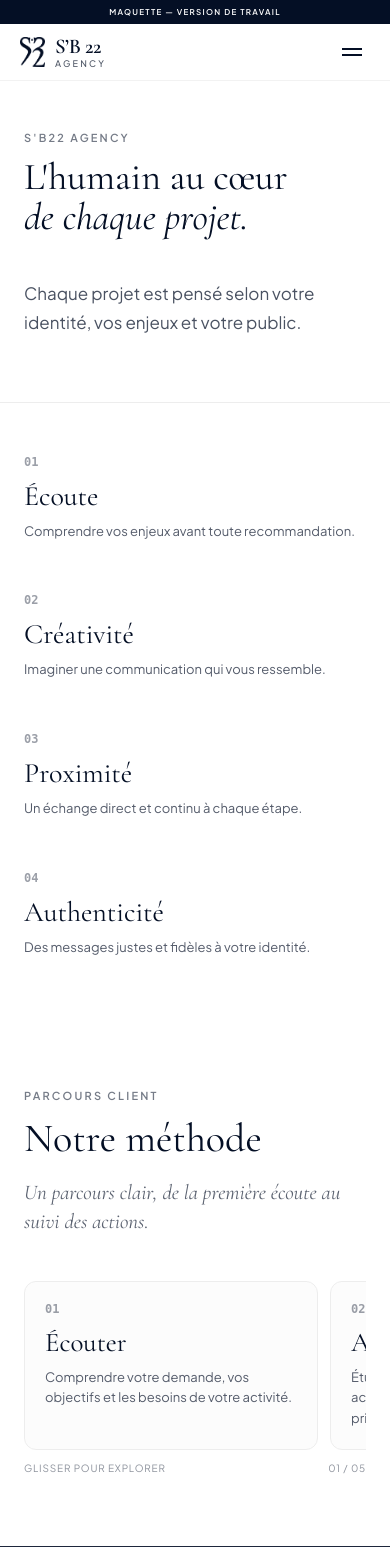
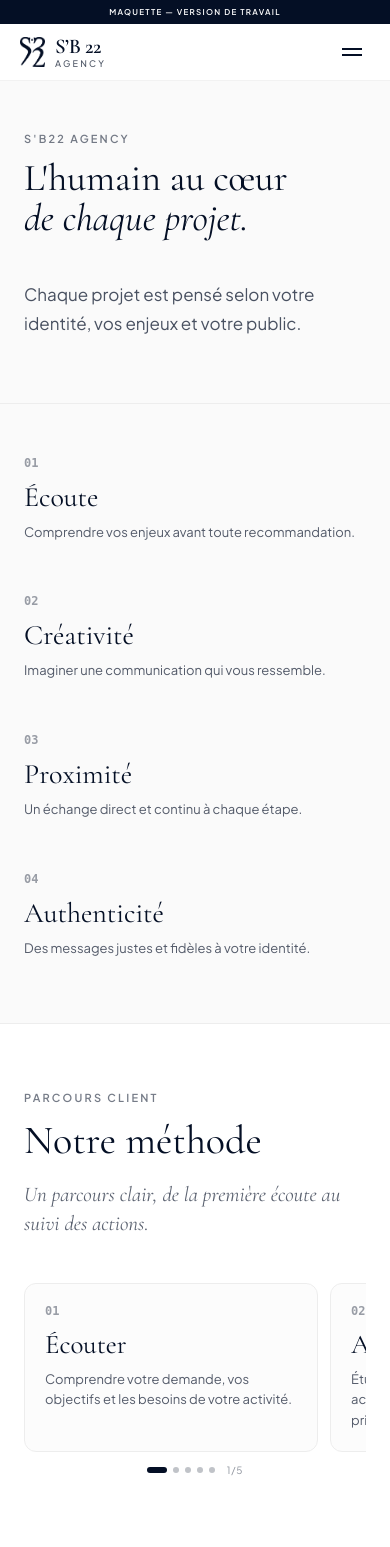
Before and after one commit to XJaooX/SB22-Portfolio-PHP, a PHP site: page /pages/agence/agence.php in a window 390 px wide. Shown: the top 1547 px of the page. Run offline with PHP 8.4, Linux system fonts and the light colour scheme.

Commit message:
pagina agence terminada

```diff
--- a/assets/css/style.css
+++ b/assets/css/style.css
@@ -998,3 +998,39 @@ img {
         text-transform: uppercase;
     }
 }
+
+
+/* Fundo da primeira metade da página L'agence, igual ao portfolio original */
+.agency-panel {
+    background: rgba(237, 237, 237, 0.3);
+    border-top: 1px solid var(--grey);
+    border-bottom: 1px solid var(--grey);
+}
+
+/* Pontos que mostram a posição no carrossel mobile */
+.method-dots {
+    display: flex;
+    align-items: center;
+    gap: 6px;
+}
+
+.method-dot {
+    width: 6px;
+    height: 6px;
+    border-radius: 999px;
+    background: rgba(4, 15, 37, 0.25);
+    transition: 0.2s ease;
+}
+
+.method-dot.active {
+    width: 20px;
+    background: var(--navy);
+}
+
+@media (max-width: 900px) {
+    .method-mobile-info {
+        justify-content: center;
+        align-items: center;
+        gap: 12px;
+    }
+}
--- a/assets/js/main.js
+++ b/assets/js/main.js
@@ -31,6 +31,7 @@ if (siteHeader) {
 // Atualiza o contador enquanto se desliza entre as etapas.
 const methodGrid = document.getElementById('method-grid');
 const methodCounter = document.getElementById('method-counter');
+const methodDots = document.querySelectorAll('.method-dot');
 
 if (methodGrid && methodCounter) {
     methodGrid.addEventListener('scroll', function () {
@@ -50,6 +51,15 @@ if (methodGrid && methodCounter) {
             }
         });
 
-        methodCounter.textContent = String(activeIndex + 1).padStart(2, '0') + ' / ' + String(cards.length).padStart(2, '0');
+        // Atualiza o contador e o ponto ativo.
+        methodCounter.textContent = (activeIndex + 1) + '/' + cards.length;
+
+        methodDots.forEach(function (dot, index) {
+            if (index === activeIndex) {
+                dot.classList.add('active');
+            } else {
+                dot.classList.remove('active');
+            }
+        });
     });
 }
--- a/pages/agence/agence.php
+++ b/pages/agence/agence.php
@@ -1,6 +1,12 @@
 <?php
 // Esta página está dentro de pages/agence, por isso voltamos duas pastas para chegar à raiz.
 $basePath = '../../';
+
+// Indica à navbar qual é a página atual.
+$currentPage = 'agence';
+
+// Título mostrado no separador do navegador.
+$pageTitle = "L’agence — S’B 22 Agency";
 
 // Valores da agência.
 // Guardamos os textos num array para depois os mostrar com um foreach.
@@ -64,6 +70,9 @@ include '../../includes/navbar.php';
 <!-- Conteúdo principal da página L'agence -->
 <main>
 
+    <!-- Primeira metade da página, com apresentação e valores -->
+    <div class="agency-panel">
+
     <!-- Apresentação da agência -->
     <section class="agency-intro">
         <div class="agency-intro-title">
@@ -100,6 +109,8 @@ include '../../includes/navbar.php';
 
     </section>
 
+    </div>
+
     <!-- Secção que explica o método de trabalho -->
     <section class="agency-method">
 
@@ -134,8 +145,13 @@ include '../../includes/navbar.php';
 
         <!-- Indicador que aparece apenas no telemóvel -->
         <div class="method-mobile-info">
-            <span>Glisser pour explorer</span>
-            <span id="method-counter">01 / 05</span>
+            <div class="method-dots">
+                <?php foreach ($method as $index => $step) { ?>
+                    <span class="method-dot <?php echo $index === 0 ? 'active' : ''; ?>"></span>
+                <?php } ?>
+            </div>
+
+            <span id="method-counter">1/5</span>
         </div>
 
     </section>
```
